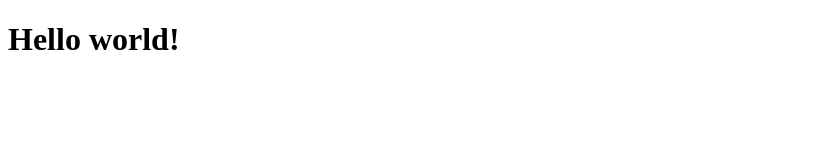
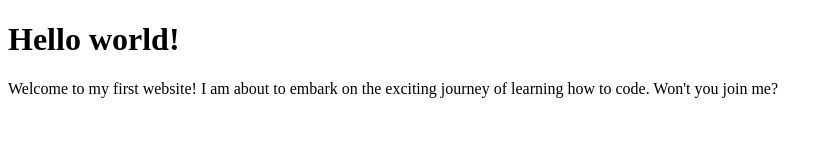
Before and after one commit to robinadoro/hello-world, a plain HTML site: page index.html in a window 1280 px wide. Shown: the whole page, without its empty margins (0-833 px from the left). Drawn offline with Linux system fonts and the light colour scheme.

Commit message:
Add intro paragraph

```diff
--- a/index.html
+++ b/index.html
@@ -8,6 +8,6 @@
 </head>
 <h1>Hello world!</h1>
 <body>
-
+    <p>Welcome to my first website! I am about to embark on the exciting journey of learning how to code. Won't you join me?</p>
 </body>
 </html>
```
